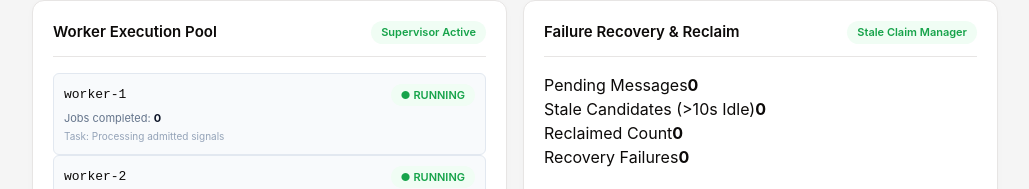
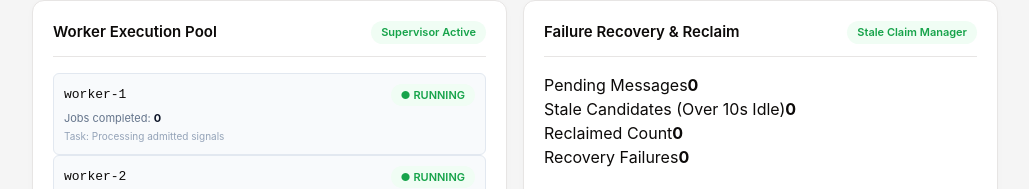
Before and after one commit to VivekGoudAdula/Ledger, a React (Vite) app in the folder frontend/: page / in a window 1280 px wide. Shown: the part 1249-1438 px from the top of the page, without its empty margins (250-1279 px from the left). Built offline with nearby package versions, Linux system fonts and the light colour scheme; no server answers.

Commit message:
fix: replace angle brackets in RecoveryPage and RecoveryPanel for Vite OXC parser compatibility

```diff
--- a/frontend/src/components/RecoveryPanel.jsx
+++ b/frontend/src/components/RecoveryPanel.jsx
@@ -24,7 +24,7 @@ export function RecoveryPanel({ recovery }) {
           <strong>{rec.pending_count ?? 0}</strong>
         </div>
         <div className="metric-row">
-          <span>Stale Candidates (&gt;10s Idle)</span>
+          <span>Stale Candidates (Over 10s Idle)</span>
           <strong>{rec.stale_count ?? 0}</strong>
         </div>
         <div className="metric-row">
--- a/frontend/src/pages/RecoveryPage.jsx
+++ b/frontend/src/pages/RecoveryPage.jsx
@@ -10,7 +10,7 @@ export function RecoveryPage({ data }) {
       <div className="page-header">
         <div>
           <h2 className="page-title">Failure Recovery & Reclaim Engine</h2>
-          <p className="page-description">Automatic detection of crashed workers (&gt;10s idle threshold), message reclaim, and backoff retry</p>
+          <p className="page-description">Automatic detection of crashed workers (over 10s idle threshold), message reclaim, and backoff retry</p>
         </div>
         <span className="pill-badge green">Stale Claim Manager</span>
       </div>
@@ -33,7 +33,7 @@ export function RecoveryPage({ data }) {
               <span>→</span>
               <span className="pill-badge amber">UNACKNOWLEDGED PENDING</span>
               <span>→</span>
-              <span className="pill-badge amber">STALE (&gt;10s IDLE)</span>
+              <span className="pill-badge amber">STALE (OVER 10s IDLE)</span>
               <span>→</span>
               <span className="pill-badge green">RECLAIMED & REASSIGNED</span>
               <span>→</span>
```
